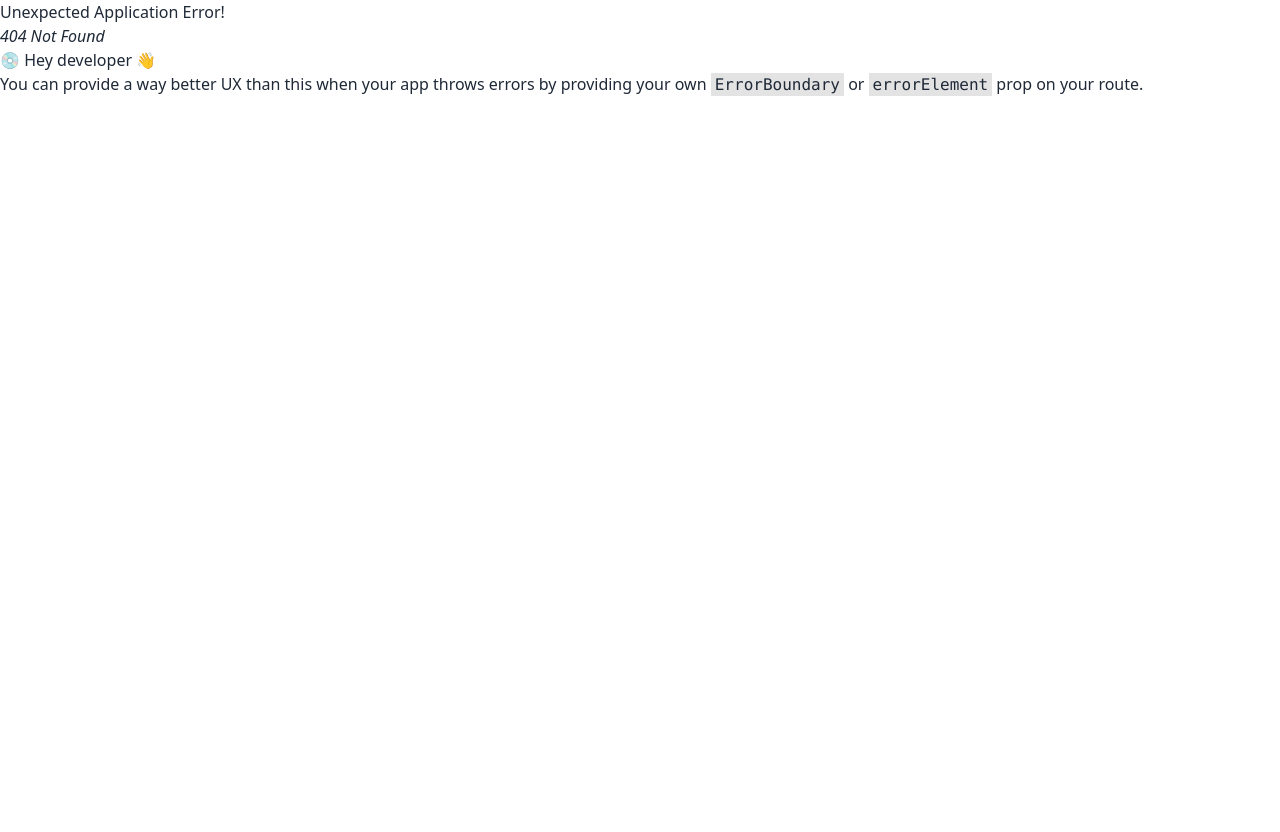
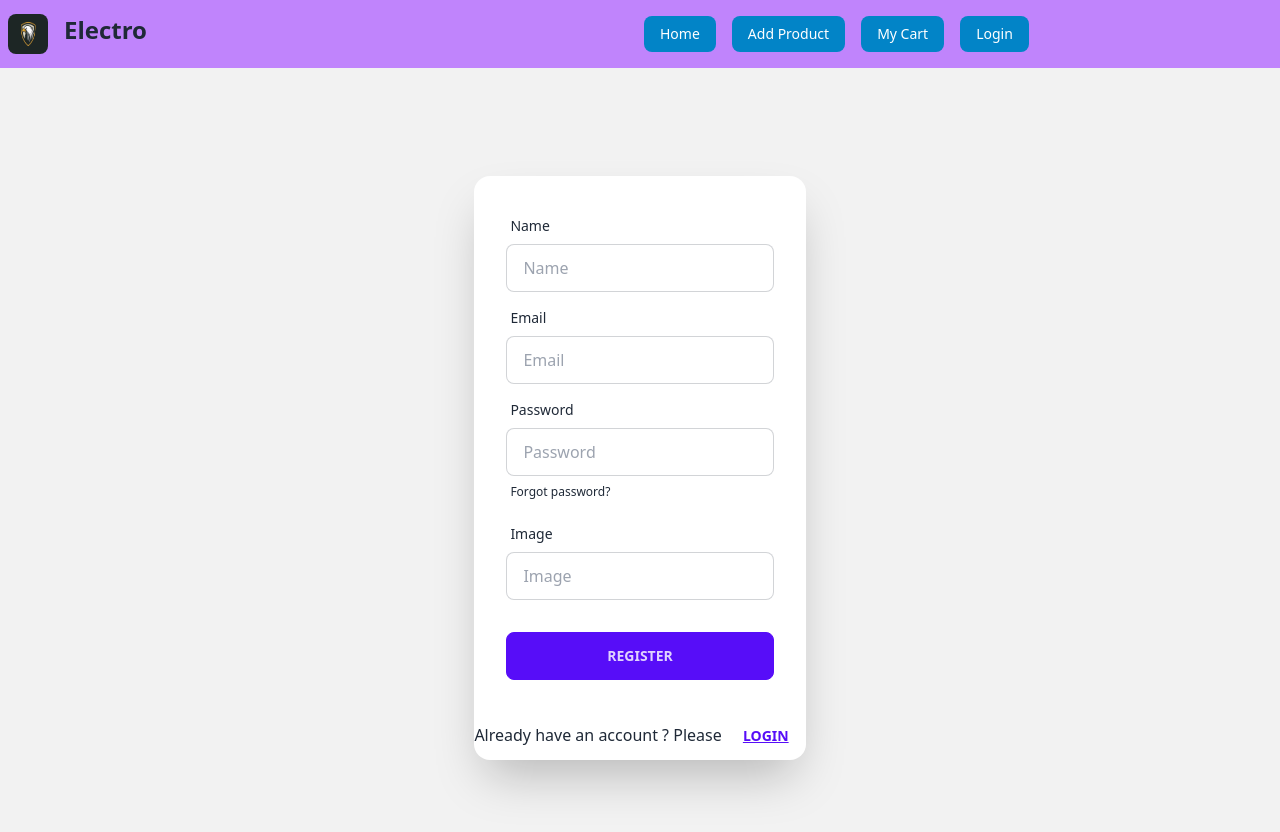
Before and after one commit to sazzad46031/brand-shop-client-10, a React (Vite) app: page /register in a window 1280 px wide. Before the commit this address had no page. Shown: the top 832 px of the page. Before the commit the page ends 800 px from the top, so only its background shows below. Built offline with nearby package versions, Linux system fonts and the light colour scheme; no server answers.

Commit message:
email and password base authentication is done

```diff
--- a/package.json
+++ b/package.json
@@ -10,6 +10,7 @@
     "preview": "vite preview"
   },
   "dependencies": {
+    "firebase": "^10.5.0",
     "localforage": "^1.10.0",
     "match-sorter": "^6.3.1",
     "react": "^18.2.0",
--- a/src/Components/BrandCollection/BrandCollection.jsx
+++ b/src/Components/BrandCollection/BrandCollection.jsx
@@ -4,18 +4,21 @@ import BrandView from "../BrandView/BrandView";
 
 const BrandCollection = () => {
 
-    const [ brands, setBrands] = useState([])
+    const [brands, setBrands] = useState([])
 
-    useEffect( () => {
+    useEffect(() => {
         fetch("http://localhost:5000/brands")
-        .then(response => response.json())
-        .then(data => setBrands(data))
+            .then(response => response.json())
+            .then(data => setBrands(data))
     }, []);
 
     return (
         <div>
+            <h2 className="text-7xl mt-20  font-bold text-center text-purple-400">Our most popular brands</h2>
+            <div className="grid grid-cols-1 md:grid-cols-2 lg:grid-cols-3 gap-16 mt-20">
 
-            { brands?.map( brand => <BrandView key={ brand._id } brand={brand}></BrandView> ) }
+                {brands?.map(brand => <BrandView key={brand._id} brand={brand}></BrandView>)}
+            </div>
         </div>
     );
 };
--- a/src/Components/BrandView/BrandView.jsx
+++ b/src/Components/BrandView/BrandView.jsx
@@ -7,8 +7,8 @@ const BrandView = ({brand}) => {
         <div>
            <Link to={`/brands/${brand._id}`}>
                 <div>
-                    <img src={brand_image} alt="" />
-                    <p>{brand_name}</p>
+                    <img className="w-96 h-64" src={brand_image} alt="" />
+                    <p className="text-4xl mt-4 font-bold">{brand_name}</p>
                 </div>
            </Link>
         </div>
--- a/src/Components/ProductView/ProductView.jsx
+++ b/src/Components/ProductView/ProductView.jsx
@@ -1,3 +1,4 @@
+import { Link } from "react-router-dom";
 
 
 const ProductView = ({ product }) => {
@@ -14,7 +15,9 @@ const ProductView = ({ product }) => {
                 <p>Price : {price}</p>
                 <p>Short description : {shortDescription}</p>
                 <p>Rating : {rating}</p>
-                <button className="btn btn-primary mr-4">Details</button>
+                <Link to={`/products/${product._id}`}>
+                    <button className="btn btn-primary mr-4">Details</button>
+                </Link>
                 <button className="btn btn-secondary">Update</button>
             </div>
         </div>
--- a/src/Components/Register/Register.jsx
+++ b/src/Components/Register/Register.jsx
@@ -1,10 +1,71 @@
+import { useContext } from "react";
+import { Link } from "react-router-dom";
+import { AuthContext } from "../../Provider/AuthProvider";
 
 
 const Register = () => {
+    const { createUser } = useContext(AuthContext)
+
+    const handleRegister = e => {
+        e.preventDefault();
+
+        const name = e.target.name.value;
+        const email = e.target.email.value;
+        const password = e.target.password.value;
+        const image = e.target.image.value;
+        console.log(image,name,email,password)
+        createUser(email,password)
+        .then(result => {
+            console.log(result.user)
+        })
+        .catch(error => {
+            console.log(error)
+        })
+    }
     return (
-        <div>
-
+        <div className="hero min-h-screen bg-base-200">
+        <div className="hero-content flex-col lg:flex-row-reverse">
+            <div className="card flex-shrink-0 w-full max-w-sm shadow-2xl bg-base-100">
+                <form onSubmit={handleRegister} className="card-body">
+                    <div className="form-control">
+                        <label className="label">
+                            <span className="label-text">Name</span>
+                        </label>
+                        <input type="text" placeholder="Name" name="name" className="input input-bordered" required />
+                    </div>
+                    <div className="form-control">
+                        <label className="label">
+                            <span className="label-text">Email</span>
+                        </label>
+                        <input type="email" placeholder="Email" name="email" className="input input-bordered" required />
+                    </div>
+                    <div className="form-control">
+                        <label className="label">
+                            <span className="label-text">Password</span>
+                        </label>
+                        <input type="password" placeholder="Password" name="password" className="input input-bordered" required />
+                        <label className="label">
+                            <a href="#" className="label-text-alt link link-hover">Forgot password?</a>
+                        </label>
+                    </div>
+                    <div className="form-control">
+                        <label className="label">
+                            <span className="label-text">Image</span>
+                        </label>
+                        <input type="text" placeholder="Image" name="image" className="input input-bordered" required />
+                    </div>
+                    <div className="form-control mt-6">
+                        <button className="btn btn-primary">Register</button>
+                    </div>
+                </form>
+                <p>
+                    Already have an account ? Please <Link to="/login">
+                        <button className="btn btn-link">Login</button>
+                    </Link>
+                </p>
+            </div>
         </div>
+    </div>
     );
 };
 
--- /dev/null
+++ b/src/Firebase/firebase.init.js
@@ -0,0 +1,20 @@
+// Import the functions you need from the SDKs you need
+import { initializeApp } from "firebase/app";
+import { getAuth } from "firebase/auth";
+// TODO: Add SDKs for Firebase products that you want to use
+// https://firebase.google.com/docs/web/setup#available-libraries
+
+// Your web app's Firebase configuration
+const firebaseConfig = {
+  apiKey: "AIzaSyAgIAvpkihaDuGr4n-EeIPwzFqApkJx1Ps",
+  authDomain: "brand-shop-ddf08.firebaseapp.com",
+  projectId: "brand-shop-ddf08",
+  storageBucket: "brand-shop-ddf08.appspot.com",
+  messagingSenderId: "376847502042",
+  appId: "1:376847502042:web:364f154e38835a0b5233e3"
+};
+
+// Initialize Firebase
+const app = initializeApp(firebaseConfig);
+const auth = getAuth(app);
+export default auth;
--- a/src/Pages/Home/Home.jsx
+++ b/src/Pages/Home/Home.jsx
@@ -1,12 +1,15 @@
+
 import BrandCollection from "../../Components/BrandCollection/BrandCollection";
 import Banner from "../../Components/Header/Banner/Banner";
 
 
+
 const Home = () => {
+
     return (
         <div className="max-w-screen-2xl mx-auto">
             <Banner></Banner>
-            <h2 className="text-7xl mt-20  font-bold text-center text-purple-400">Home Page</h2>
+
             <BrandCollection></BrandCollection>
         </div>
     );
--- a/src/Pages/Login/Login.jsx
+++ b/src/Pages/Login/Login.jsx
@@ -1,9 +1,54 @@
+import { useContext } from "react";
+import { Link } from "react-router-dom";
+import { AuthContext } from "../../Provider/AuthProvider";
 
 
 const Login = () => {
+    const { signInUser } = useContext(AuthContext)
+    const handleLogin = e => {
+        e.preventDefault();
+        const email = e.target.email.value;
+        const password = e.target.password.value;
+        console.log(email,password)
+        signInUser(email,password)
+        .then(result => {
+            console.log(result.user)
+        })
+        .catch(error => {
+            console.log(error)
+        })
+    }
     return (
-        <div>
-
+        <div className="hero min-h-screen bg-base-200">
+            <div className="hero-content flex-col lg:flex-row-reverse">
+                <div className="card flex-shrink-0 w-full max-w-sm shadow-2xl bg-base-100">
+                    <form onSubmit={handleLogin} className="card-body">
+                        <div className="form-control">
+                            <label className="label">
+                                <span className="label-text">Email</span>
+                            </label>
+                            <input type="email" placeholder="Email" name="email" className="input input-bordered" required />
+                        </div>
+                        <div className="form-control">
+                            <label className="label">
+                                <span className="label-text">Password</span>
+                            </label>
+                            <input type="password" placeholder="Password" name="password" className="input input-bordered" required />
+                            <label className="label">
+                                <a href="#" className="label-text-alt link link-hover">Forgot password?</a>
+                            </label>
+                        </div>
+                        <div className="form-control mt-6">
+                            <button className="btn btn-primary">Login</button>
+                        </div>
+                    </form>
+                    <p>
+                        New here ? Please <Link to="/register">
+                            <button className="btn btn-link">Register</button>
+                        </Link>
+                    </p>
+                </div>
+            </div>
         </div>
     );
 };
--- a/src/Pages/Single/SingleProduct.jsx
+++ b/src/Pages/Single/SingleProduct.jsx
@@ -5,11 +5,19 @@ const SingleProduct = () => {
 
     const { id } = useParams();
     const products = useLoaderData()
-    const product = products.find( _product => _product._id === id );
-
+    console.log(products)
+    const product = products.find(_product => _product._id === id);
+    const { name, brandName, type, price, shortDescription, rating, image } = product
     return (
-        <div>
-
+        <div className="max-w-screen-2xl mx-auto">
+            <img src={image} alt="" />
+            <h3>Name : {name}</h3>
+            <h2>Brand name : {brandName}</h2>
+            <p>Type : {type}</p>
+            <p>Price : {price}</p>
+            <p>Short description : {shortDescription}</p>
+            <p>Rating : {rating}</p>
+            <button className="btn btn-primary">Add to cart</button>
         </div>
     );
 };
--- /dev/null
+++ b/src/Provider/AuthProvider.jsx
@@ -0,0 +1,34 @@
+import { createUserWithEmailAndPassword, onAuthStateChanged, signInWithEmailAndPassword } from "firebase/auth";
+import { createContext, useEffect, useState } from "react";
+import auth from "../Firebase/firebase.init";
+
+export const AuthContext = createContext(null)
+
+const AuthProvider = ({children}) => {
+    const [user,setUser] = useState(null)
+
+    const createUser = (email,password) => {
+        return createUserWithEmailAndPassword(auth,email,password)
+    }
+    const signInUser = (email,password) => {
+        return signInWithEmailAndPassword(auth, email ,password)
+    }
+    useEffect(()=>{
+        const unSubscribe = onAuthStateChanged(auth, currentUser =>{
+            setUser(currentUser)
+            console.log('hello' , currentUser)
+        });
+        return ()=> {
+            unSubscribe()
+        }
+    },[]);
+
+    const authInfo = { user, createUser , signInUser  }
+    return (
+        <AuthContext.Provider value={authInfo}>
+            {children}
+        </AuthContext.Provider>
+    );
+};
+
+export default AuthProvider;
```
Also changed, not shown: src/main.jsx (+21 -14 lines), 1 other file (tests, documents, lock files or other folders).
